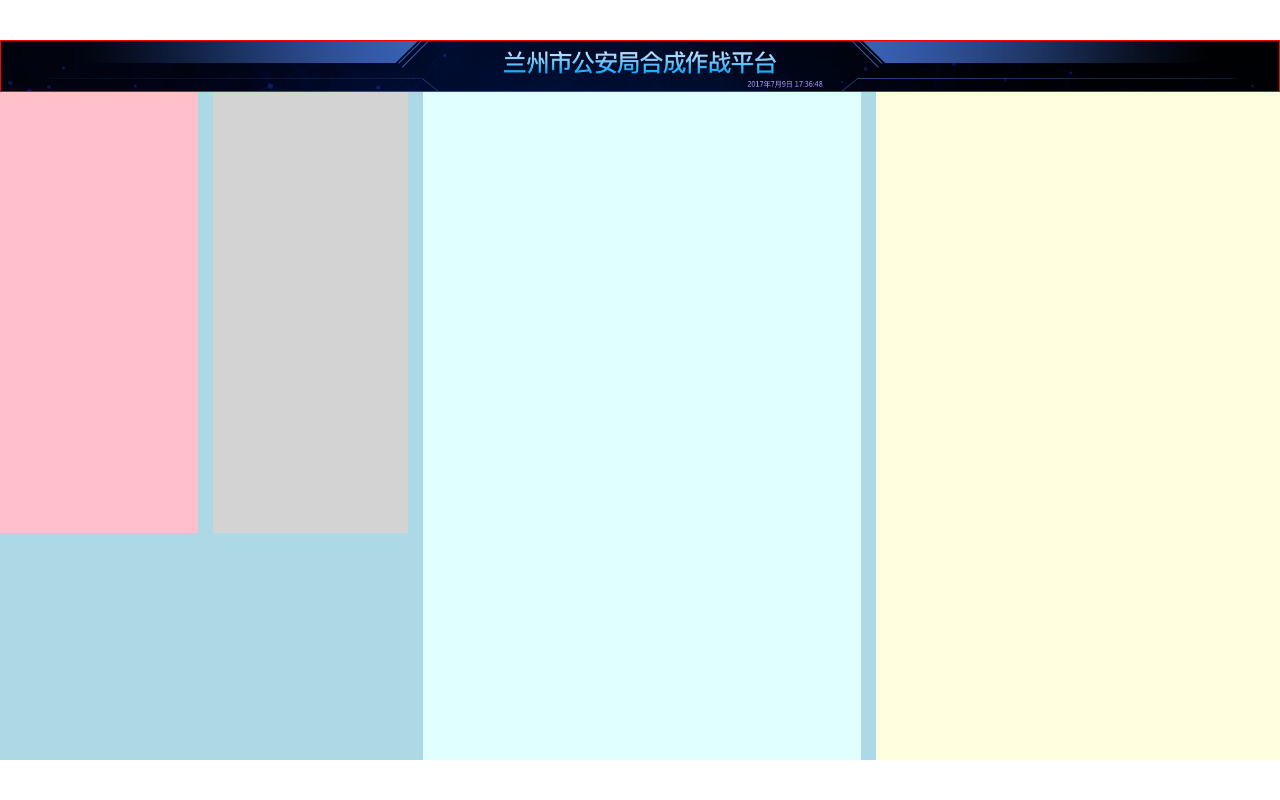
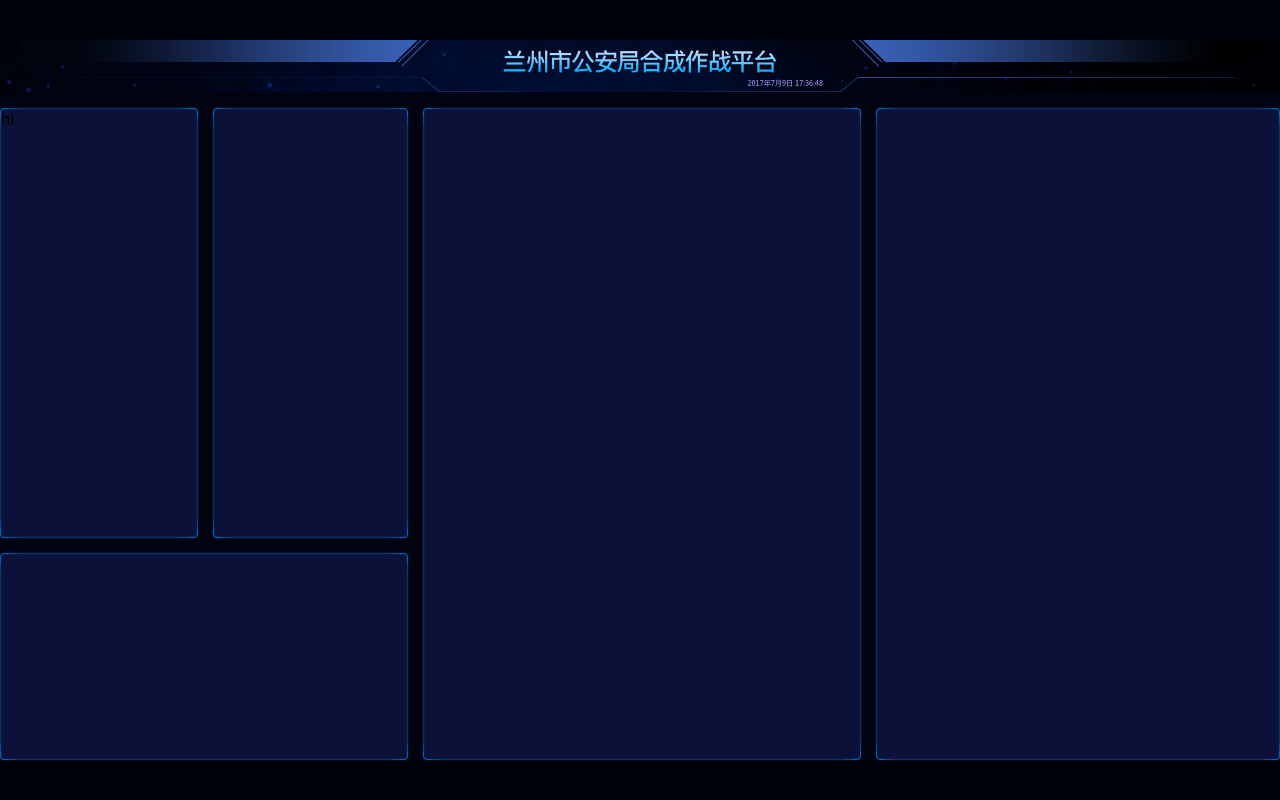
Before and after one commit to shyhhh/big-screen, a React (Vite) app: page /#/ in a window 1280 px wide. Built offline with nearby package versions, Linux system fonts and the light colour scheme.

Commit message:
完成页面背景和 div 边框

```diff
--- a/src/pages/home.scss
+++ b/src/pages/home.scss
@@ -5,9 +5,9 @@
 	flex-direction: column;
 	flex: 1;
 	height: 100%;
+	background: #010310;
 
 	> header {
-		border: 1px solid red;
 		height: px(98);
 		background-size: cover;
 	}
@@ -15,39 +15,56 @@
 	> main {
 		display: grid;
 		flex: 1;
+		padding-top: px(30);
 
 		grid-template: "box1 box2 box4 box5" 755fr
 		"box3 box3 box4 box5" 363fr / 366fr 361fr 811fr 747fr;
 		grid-column-gap: px(28);
 		grid-row-gap: px(28);
 
+		> section {
+			position: relative;
+			border: 1px solid #0764bc;
+			border-radius: 4px;
+			background: #0c1139;
+			box-shadow: 0 0 2px 0 #0e325f, inset 0 0 2px 0 #0e325f;
+
+			&::before {
+				position: absolute;
+				left: 0;
+				right: 0;
+				top: 0;
+				bottom: 0;
+				border-radius: 4px;
+				box-shadow: 17px 0 0 -16px #0e325f,
+				-17px 0 0 -16px #0e325f,
+				0 17px 0 -16px #0e325f,
+				0 -17px 0 -16px #0e325f,
+				9px 0 0 -8px #0d4483,
+				-9px 0 0 -8px #0d4483,
+				0 9px 0 -8px #0d4483,
+				0 -9px 0 -8px #0d4483,;
+				content: "";
+			}
+		}
+
 		> .section1 {
-			background: pink;
-
 			grid-area: box1;
 		}
 
 		> .section2 {
-			background: lightgray;
-
 			grid-area: box2;
 		}
 
 		> .section3 {
-			background: lightblue;
-
 			grid-area: box3;
 		}
 
 		> .section4 {
-			background: lightcyan;
-
 			grid-area: box4;
 		}
 
 		> .section5 {
-			background: lightyellow;
-
 			grid-area: box5;
 		}
 	}
--- a/src/pages/home.tsx
+++ b/src/pages/home.tsx
@@ -7,7 +7,7 @@ export const Home = () => {
     <div className="home">
       <header style={{ backgroundImage: `url(${headerBg})` }} />
       <main>
-        <section className="section1"></section>
+        <section className="section1">hi</section>
         <section className="section2"></section>
         <section className="section3"></section>
         <section className="section4"></section>
--- a/src/shared/style.scss
+++ b/src/shared/style.scss
@@ -29,6 +29,7 @@ code {
 }
 
 body {
+	background: #00020b;
 	font-family: $font-hei;
 	font-size: 16px;
 }
@@ -37,7 +38,6 @@ body {
 	display: flex;
 	flex-direction: column;
 	margin: 0 auto;
-	background: lightblue;
 }
 
 .App {
```
